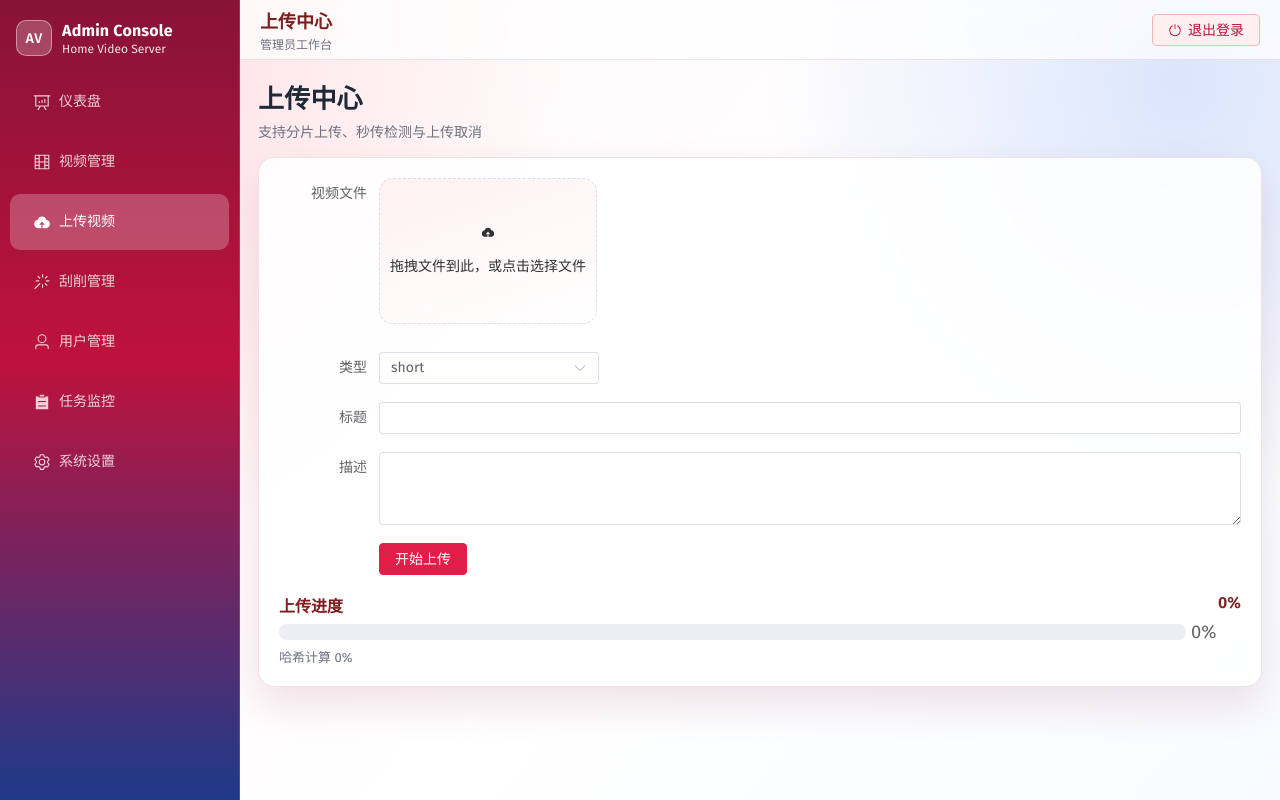
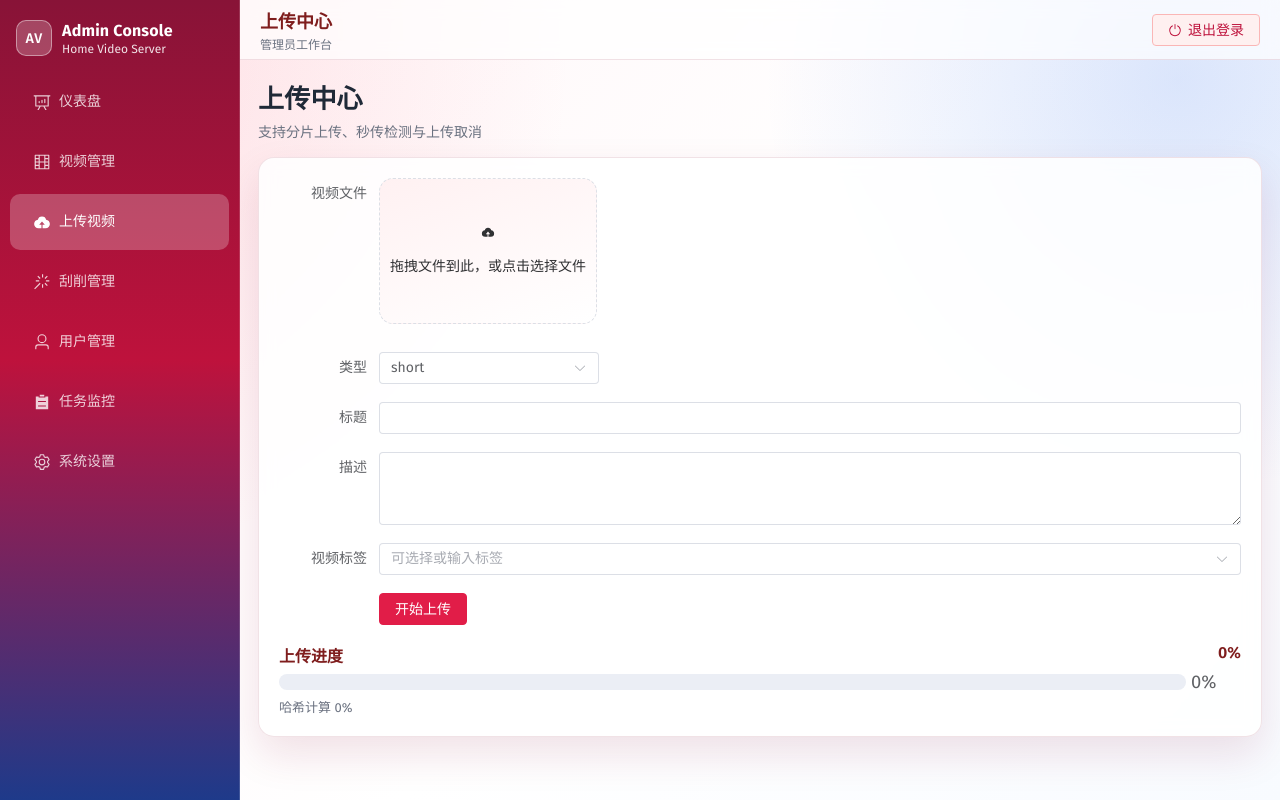
Before and after one commit to tabshifty/ai-video-server, a Vue app in the folder admin-web/: page /upload in a window 1280 px wide. Built offline with nearby package versions, Linux system fonts and the light colour scheme; sample sign-in values are in the browser's storage.

Commit message:
feat: add tag input to admin upload form

```diff
--- a/admin-web/src/views/VideoUpload.vue
+++ b/admin-web/src/views/VideoUpload.vue
@@ -21,6 +21,7 @@ const form = reactive({
   description: '',
   tags: []
 })
+const presetTags = ['action', 'comedy', 'drama', 'documentary', 'anime', 'music', 'sports', 'family']
 
 function onFileChange(raw) {
   file.value = raw.raw
@@ -44,6 +45,15 @@ async function submit() {
       return
     }
 
+    const normalizedTags = Array.from(
+      new Map(
+        (form.tags || [])
+          .map((tag) => String(tag).trim())
+          .filter((tag) => tag !== '')
+          .map((tag) => [tag.toLowerCase(), tag.toLowerCase()])
+      ).values()
+    )
+
     const chunkSize = 4 * 1024 * 1024
     const totalChunks = Math.ceil(file.value.size / chunkSize)
     const initResp = await uploadInit({
@@ -55,7 +65,7 @@ async function submit() {
       type: form.type,
       title: form.title,
       description: form.description,
-      tags: form.tags
+      tags: normalizedTags
     })
     sessionId.value = initResp.upload_session_id
 
@@ -112,6 +122,20 @@ async function cancelUpload() {
         </el-form-item>
         <el-form-item label="标题"><el-input v-model="form.title" /></el-form-item>
         <el-form-item label="描述"><el-input v-model="form.description" type="textarea" rows="3" /></el-form-item>
+        <el-form-item label="视频标签">
+          <el-select
+            v-model="form.tags"
+            multiple
+            filterable
+            allow-create
+            default-first-option
+            clearable
+            placeholder="可选择或输入标签"
+            style="width: 100%"
+          >
+            <el-option v-for="tag in presetTags" :key="tag" :label="tag" :value="tag" />
+          </el-select>
+        </el-form-item>
         <el-form-item>
           <el-button type="primary" :loading="uploading" @click="submit">开始上传</el-button>
           <el-button v-if="uploading" type="danger" @click="cancelUpload">取消上传</el-button>
```
Also changed, not shown: 1 other file (tests, documents, lock files or other folders).
